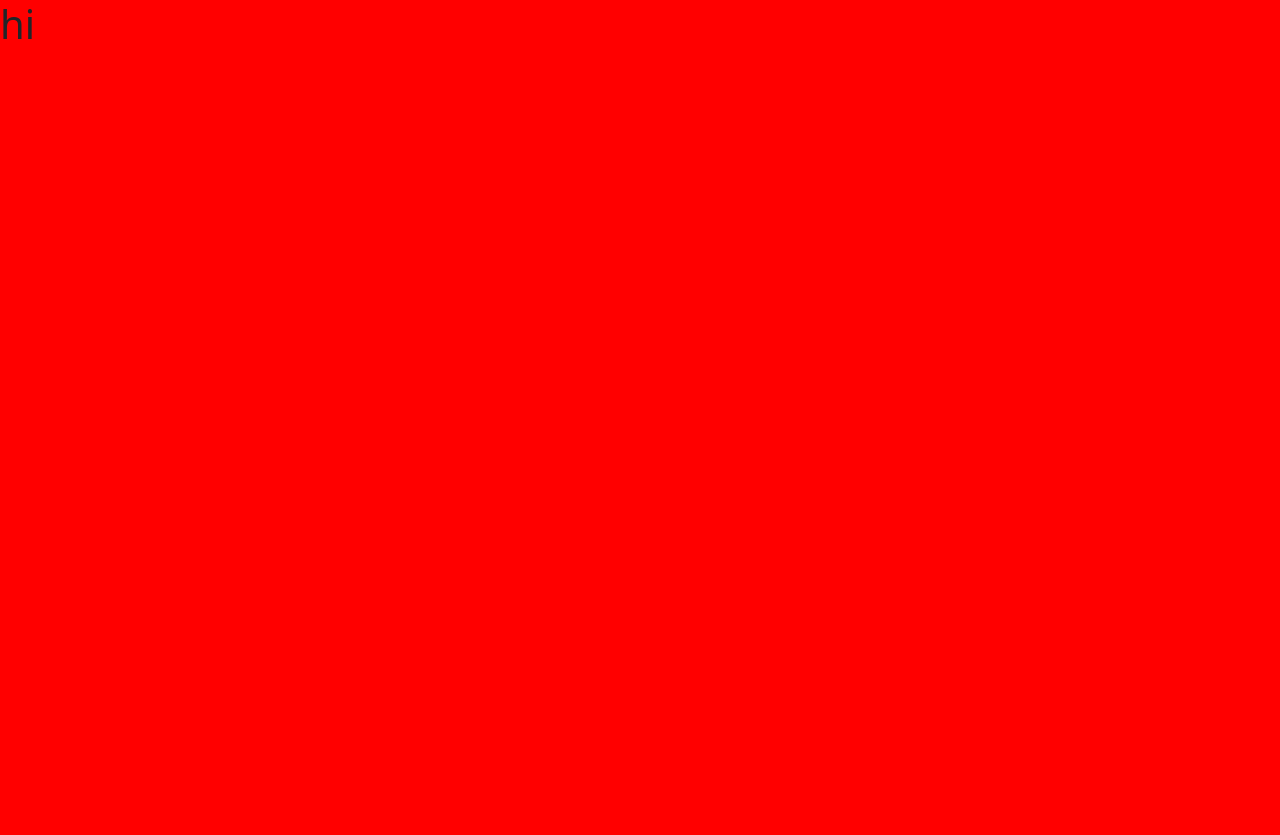
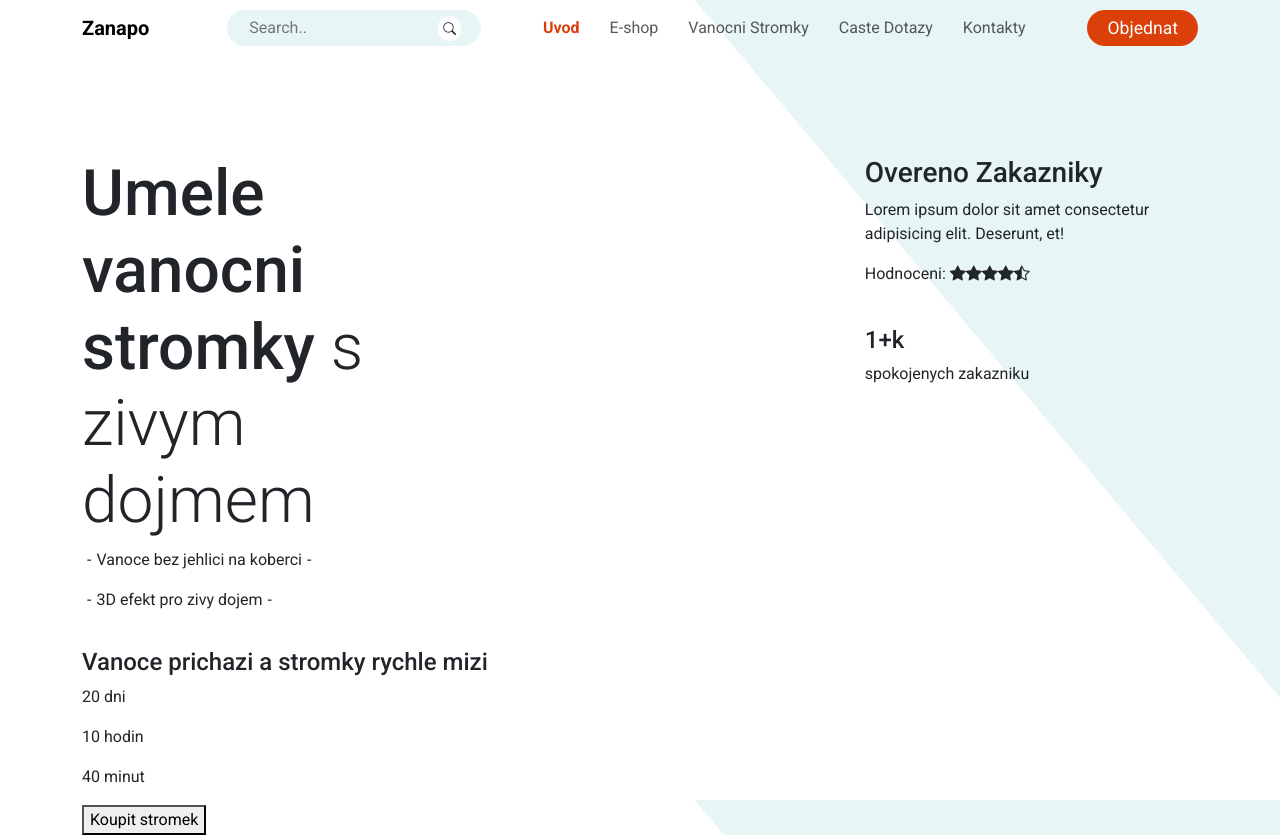
Before and after one commit to DuraSky/mirorChristmasTree, a website: page pages/index.html in a window 1280 px wide. Before the commit the page ends 800 px from the top, so only its background shows below. Drawn offline with nearby package versions, Linux system fonts and the light colour scheme.

Commit message:
navbar done, styling hero now

```diff
--- /dev/null
+++ b/assets/css/_hero.scss
@@ -0,0 +1,35 @@
+@import "variables";
+
+.hero {
+  margin-top: 100px;
+
+  .container {
+    display: flex;
+    justify-content: space-between;
+
+    .left {
+      display: flex;
+      flex-direction: column;
+
+      gap: 20px;
+
+      .textBlock {
+        h1 {
+          width: 50%;
+          font-size: 4rem;
+          span {
+            font-weight: 300;
+          }
+        }
+        .decorativeText {
+          &::before,
+          &::after {
+            content: "-";
+            margin: 0 5px;
+            transform: translateY(-50%);
+          }
+        }
+      }
+    }
+  }
+}
--- /dev/null
+++ b/assets/css/_nav.scss
@@ -0,0 +1,56 @@
+@import "variables";
+
+// Nav
+.navbar {
+  display: flex;
+
+  .navbar-brand {
+    font-weight: 600;
+  }
+
+  .search {
+    background-color: $myblue;
+    border: none;
+    border-radius: $myRadiusNav;
+    padding: $myPaddingNav;
+
+    input {
+      text-decoration: none;
+      border: none;
+      background-color: $myblue;
+    }
+
+    i {
+      font-size: 0.8rem;
+      padding: 5px;
+      background-color: white;
+      border-radius: 150px;
+      height: 10px;
+    }
+  }
+
+  .links {
+    ul {
+      display: flex;
+      flex-direction: row;
+      gap: 30px;
+    }
+
+    .active {
+      //docasne reseni bez js, je pouze nastavena staticka classa v html
+      font-weight: bold;
+      color: $myorange;
+    }
+  }
+
+  .btnNav {
+    text-decoration: none;
+    background-color: $myorange;
+    outline: none;
+    color: white;
+    border-radius: $myRadiusNav;
+    font-size: 1.1rem;
+    padding: 5px 20px;
+    border: none;
+  }
+}
--- a/assets/css/style.scss
+++ b/assets/css/style.scss
@@ -1,5 +1,11 @@
 @import "variables";
+@import "_nav";
+@import "_hero";
 
 body {
-  background: $test;
+  font-family: $font;
+  height: 100vh;
+  margin: 0;
+
+  background: linear-gradient(50deg, white 70%, $myblue 30%);
 }
--- a/assets/css/variables.scss
+++ b/assets/css/variables.scss
@@ -1 +1,5 @@
-$test: red;
+$myblue: #e7f5f6;
+$myorange: #db400a;
+$font: "Roboto", sans-serif;
+$myRadiusNav: 20px;
+$myPaddingNav: 5px 20px;
--- a/package.json
+++ b/package.json
@@ -17,7 +17,8 @@
   },
   "homepage": "https://github.com/DuraSky/mirorChristmasTree#readme",
   "dependencies": {
-    "bootstrap": "^5.3.3"
+    "bootstrap": "^5.3.3",
+    "bootstrap-icons": "^1.11.3"
   },
   "devDependencies": {
     "sass": "^1.77.0"
--- a/pages/index.html
+++ b/pages/index.html
@@ -9,10 +9,104 @@
       integrity="sha384-QWTKZyjpPEjISv5WaRU9OFeRpok6YctnYmDr5pNlyT2bRjXh0JMhjY6hW+ALEwIH"
       crossorigin="anonymous"
     />
+    <link
+      href="https://fonts.googleapis.com/css2?family=Roboto:ital,wght@0,100;0,300;0,400;0,500;0,700;0,900;1,100;1,300;1,400;1,500;1,700;1,900&display=swap"
+      rel="stylesheet"
+    />
+    <link
+      rel="stylesheet"
+      href="https://cdn.jsdelivr.net/npm/bootstrap-icons@1.11.3/font/bootstrap-icons.min.css"
+    />
     <link rel="stylesheet" href="/assets/css/style.css" />
     <title>Miror</title>
   </head>
   <body>
-    <h1>hi</h1>
+    <header>
+      <!-- navbar -->
+      <nav class="navbar">
+        <div class="container myNav">
+          <!-- navbar brand / title -->
+          <div class="logo">
+            <a class="navbar-brand" href="#intro"> Zanapo </a>
+          </div>
+
+          <div class="search">
+            <form>
+              <div class="input-wrapper">
+                <input type="text" name="search" placeholder="Search.." />
+                <i class="bi bi-search"></i>
+              </div>
+            </form>
+          </div>
+
+          <!-- navbar links -->
+          <div class="links" id="main-nav">
+            <ul class="navbar-nav">
+              <li class="nav-item">
+                <a class="nav-link active" href="#"> Uvod</a>
+              </li>
+              <li class="nav-item">
+                <a class="nav-link" href="#"> E-shop</a>
+              </li>
+              <li class="nav-item">
+                <a class="nav-link" href="#"> Vanocni Stromky</a>
+              </li>
+              <li class="nav-item">
+                <a class="nav-link" href="#"> Caste Dotazy</a>
+              </li>
+              <li class="nav-item">
+                <a class="nav-link" href="#"> Kontakty</a>
+              </li>
+            </ul>
+          </div>
+          <button class="btnNav">Objednat</button>
+        </div>
+      </nav>
+    </header>
+
+    <section class="hero">
+      <div class="container">
+        <div class="left">
+          <div class="textBlock">
+            <h1>
+              Umele vanocni stromky
+              <span> s zivym dojmem </span>
+            </h1>
+            <p class="decorativeText">Vanoce bez jehlici na koberci</p>
+            <p class="decorativeText">3D efekt pro zivy dojem</p>
+          </div>
+          <div class="countdown">
+            <h4>Vanoce prichazi a stromky rychle mizi</h4>
+            <div>
+              <p>20 dni</p>
+              <p>10 hodin</p>
+              <p>40 minut</p>
+            </div>
+            <button>Koupit stromek</button>
+          </div>
+        </div>
+        <div class="right">
+          <div class="verified">
+            <h3>Overeno Zakazniky</h3>
+            <p>
+              Lorem ipsum dolor sit amet consectetur adipisicing elit. Deserunt,
+              et!
+            </p>
+            <p>
+              Hodnoceni: <i class="bi bi-star-fill"></i
+              ><i class="bi bi-star-fill"></i><i class="bi bi-star-fill"></i
+              ><i class="bi bi-star-fill"></i><i class="bi bi-star-half"></i>
+            </p>
+          </div>
+          <div class="customers">
+            <img src="" alt="" />
+            <h4>1+k</h4>
+            <p>spokojenych zakazniku</p>
+          </div>
+        </div>
+      </div>
+    </section>
+
+    <section class="products"></section>
   </body>
 </html>
```
Also changed, not shown: assets/css/style.css, assets/images/searchIcon.png (added), 2 other files.
